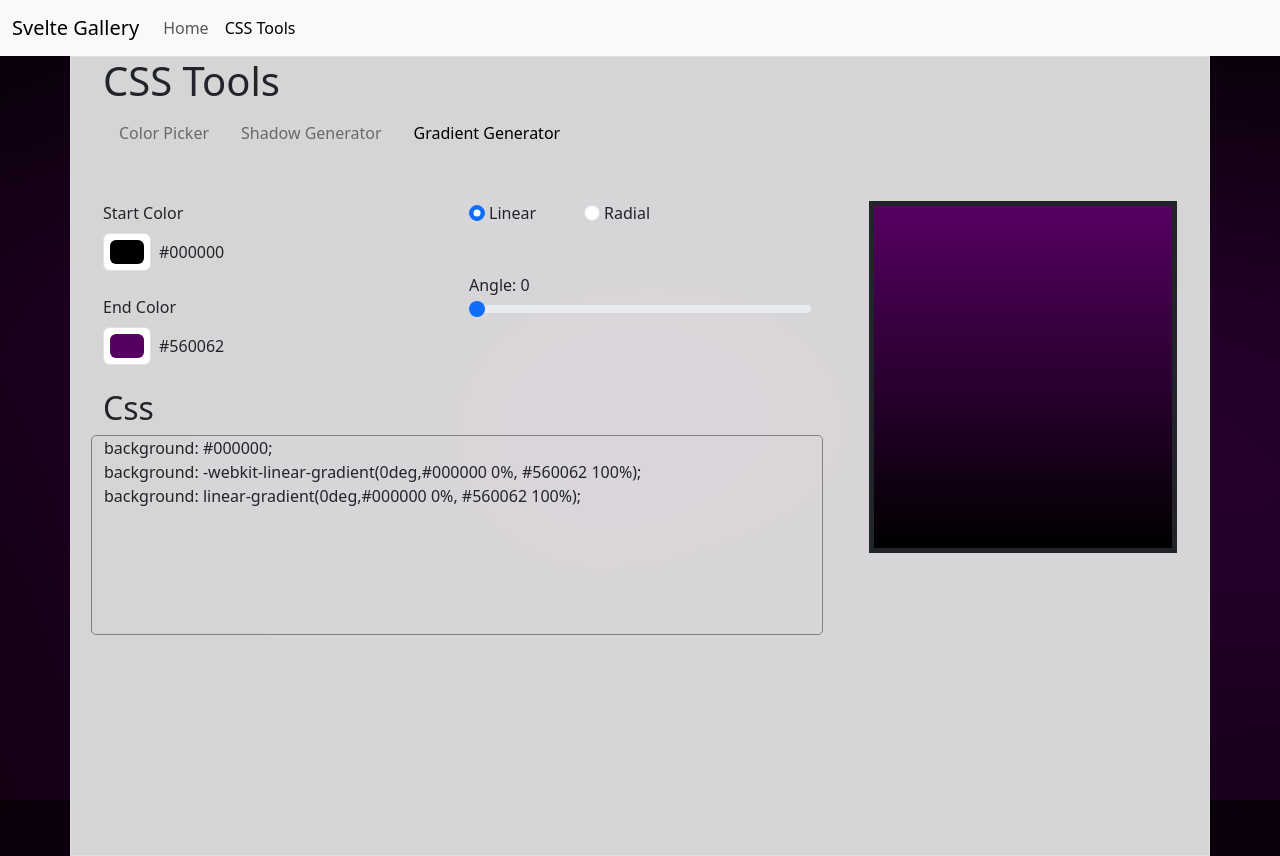
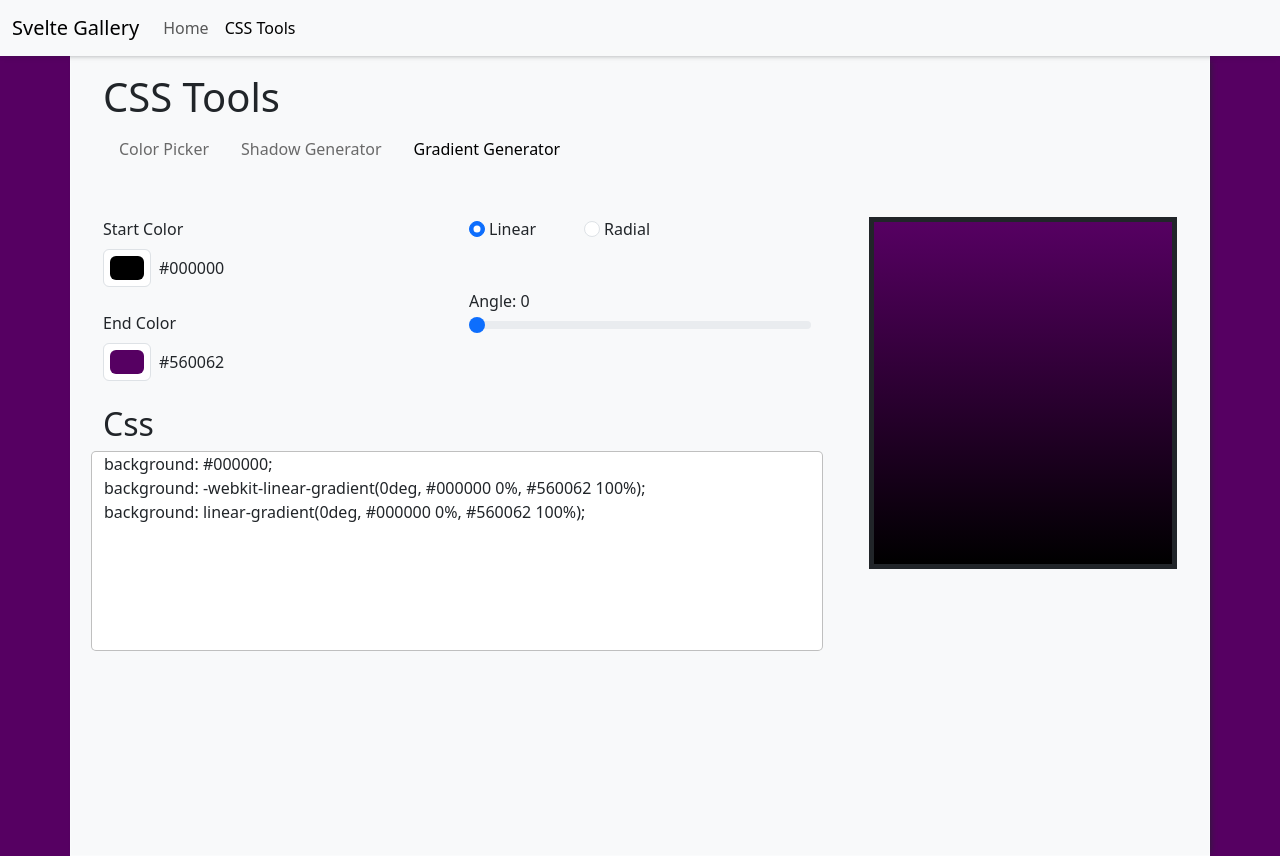
Before and after one commit to smithandrewl/svelte-gallery, a SvelteKit app: page /css/gradient-generator in a window 1280 px wide. Built offline with nearby package versions, Linux system fonts and the light colour scheme.

Commit message:
Changed the theme colors some more.

```diff
--- a/src/app.html
+++ b/src/app.html
@@ -7,15 +7,6 @@
 
 		%sveltekit.head%
 
-    <style>
-      body {
-        background: url(/bg.png) no-repeat center center fixed;
-        -webkit-background-size: cover;
-        -moz-background-size: cover;
-        -o-background-size: cover;
-        background-size: cover;
-      }
-    </style>
 	</head>
 	<body data-sveltekit-preload-data="hover">
 		<div style="display: contents">%sveltekit.body%</div>
--- a/src/global.css
+++ b/src/global.css
@@ -2,7 +2,17 @@
   height: 100vh;
   padding-left:     2em;
   padding-right:    2em;
-  backdrop-filter:  blur(10px);
-  background-color: rgba(225,225,225,.95);
   border: 1px solid rgba(255,255,255,0.25);
+
+  -webkit-box-shadow: 4px 1px 7px -4px;
+  -moz-box-shadow:    4px 1px 7px -4px;
+  box-shadow:         4px 1px 7px -4px;
+
 }
+
+.navbar.sticky-top {
+  -webkit-box-shadow: 4px 1px 7px -4px;
+  -moz-box-shadow:    4px 1px 7px -4px;
+  box-shadow:         0px 1px 7px -4px;
+
+}
--- a/src/lib/components/gradient-generator/gradient-generator.svelte
+++ b/src/lib/components/gradient-generator/gradient-generator.svelte
@@ -91,7 +91,8 @@
     min-height: 200px;
     border-style: solid;
     border-width: 1px;
-    border-color: gray;
+    border-color: rgba(0,0,0, .25);
     border-radius: 5px;
+    background-color: white;
   }
 </style>
--- a/src/lib/components/shadow-generator/shadow-generator.svelte
+++ b/src/lib/components/shadow-generator/shadow-generator.svelte
@@ -7,7 +7,6 @@
   let blurRadius       = 5;
   let spreadRadius     = 0;
 </script>
-<h1>Shadow Generator</h1>
 
 <div class="row">
   <div class="col-sm-12 mb-5">
--- a/src/lib/stores/gradient-generator-store.ts
+++ b/src/lib/stores/gradient-generator-store.ts
@@ -30,8 +30,8 @@ export function createCSSStore(gradientStore: Writable<GradientGeneratorStore>)
     if($gradientStore.type === 'linear') {
       return `
       background: ${startColor};
-      background: -webkit-linear-gradient(${angle}deg,${startColor} 0%, ${endColor} 100%);
-      background: linear-gradient(${angle}deg,${startColor} 0%, ${endColor} 100%)`;
+      background: -webkit-linear-gradient(${angle}deg, ${startColor} 0%, ${endColor} 100%);
+      background: linear-gradient(${angle}deg, ${startColor} 0%, ${endColor} 100%)`;
     } else {
       return `
       background: ${startColor};
--- a/src/routes/+layout.svelte
+++ b/src/routes/+layout.svelte
@@ -1,3 +1,4 @@
+
 <script>
   import 'bootstrap/dist/css/bootstrap.min.css';
   import Nav from '$lib/components/nav.svelte';
@@ -7,6 +8,16 @@
 
 <Nav/>
 
-<main class="container">
+<main class="container bg-light">
+  <div class="mt-3">
   <slot/>
+  </div>
 </main>
+
+<svelte:head>
+  <style>
+    body {
+      background-color: #560062 !important;
+    }
+  </style>
+</svelte:head>
```
